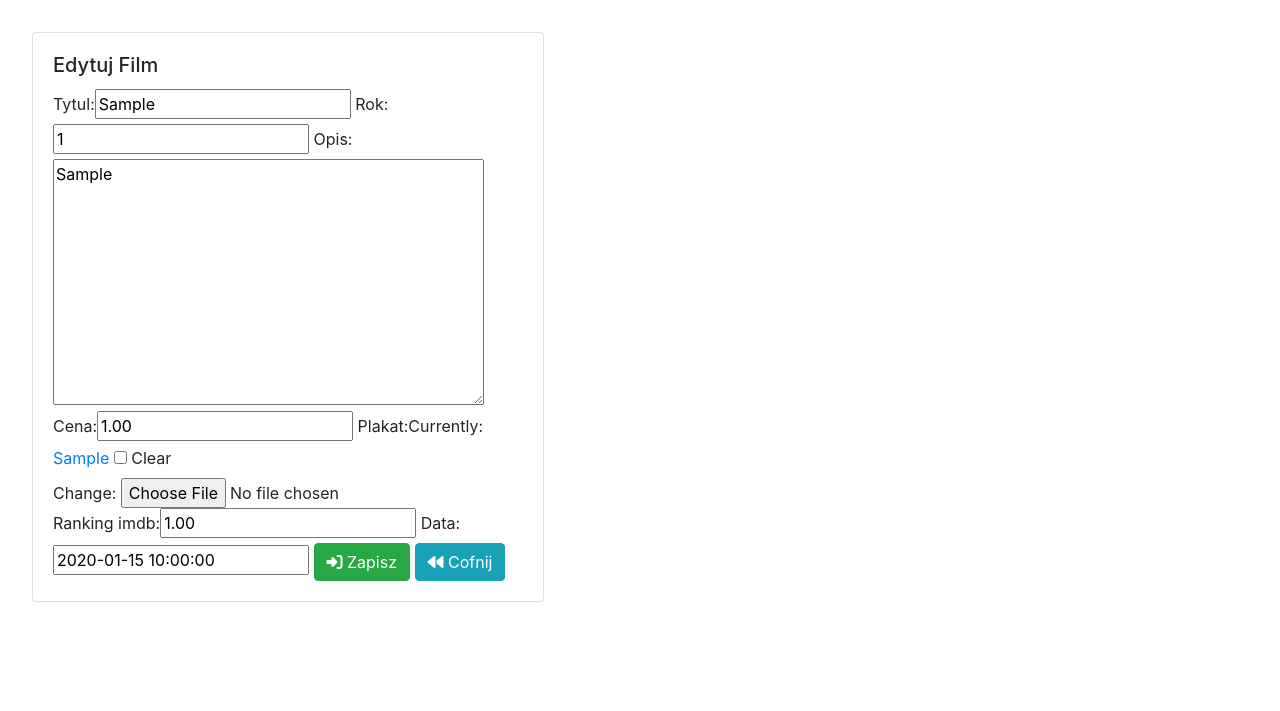
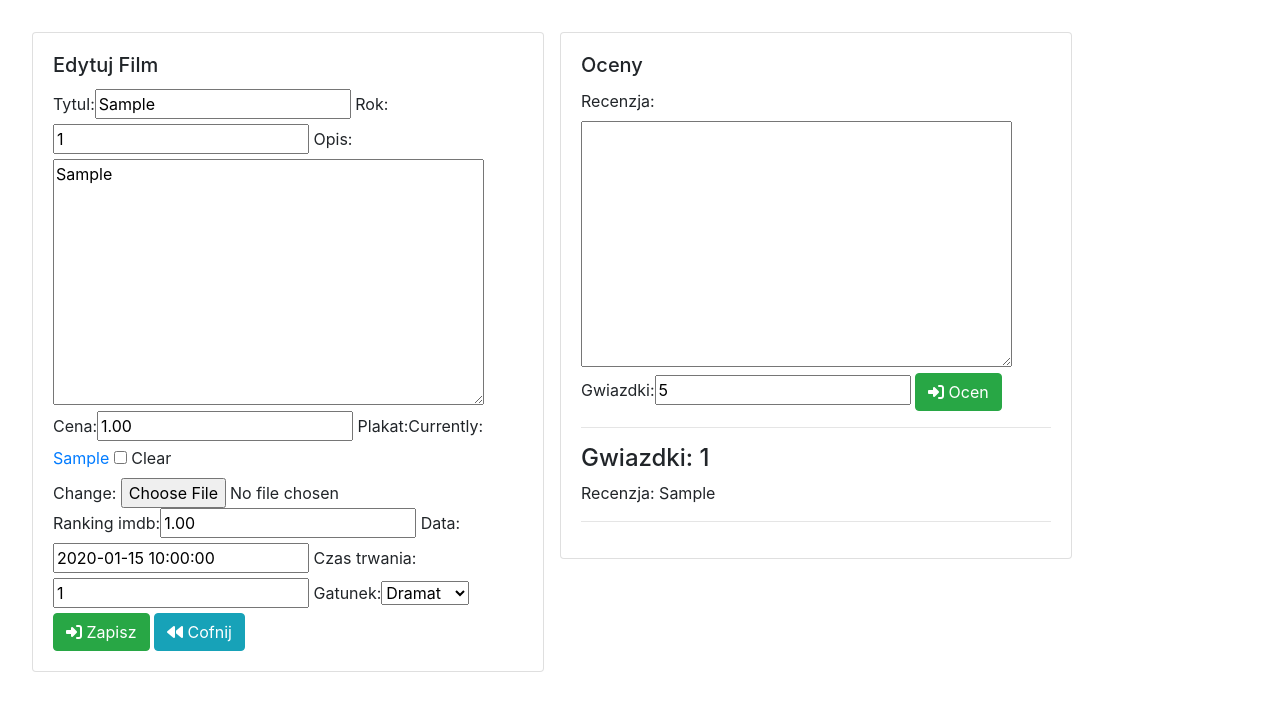
Before and after one commit to Rakiet/zadanie-django, a Django app: page /filmy/edytuj/1/ in a window 1280 px wide. Shown: the top 711 px of the page. Run offline with Django 3.2, Linux system fonts and the light colour scheme; a user stored in the database is signed in; tables that the repository leaves empty hold one stand-in row (values such as "Sample post"); some libraries are stand-ins or nearby versions.

Commit message:
dodanie dodatkowe_info oraz recenzji

```diff
--- a/kinoapp/forms.py
+++ b/kinoapp/forms.py
@@ -6,13 +6,13 @@ class KinoForm(ModelForm):
         model = Kino
         fields = ['tytul', 'rok', 'opis', 'cena', 'plakat', 'ranking_imdb', 'data']
 
-class DodatkoweInfo(ModelForm):
+class DodatkoweInfoForm(ModelForm):
     class Meta:
         model = DodatkoweInfo
         fields = ['czas_trwania', 'gatunek']
 
 
-class Ocena(ModelForm):
+class OcenaForm(ModelForm):
     class Meta:
         model = Ocena
         fields = ['recenzja', 'gwiazdki']
--- a/kinoapp/views.py
+++ b/kinoapp/views.py
@@ -1,7 +1,7 @@
 from django.shortcuts import render, get_object_or_404, redirect
-from django.http import HttpRequest
-from .models import Kino
-from .forms import KinoForm, DodatkoweInfo, Ocena
+from django.core.exceptions import ObjectDoesNotExist
+from .models import Kino, DodatkoweInfo, Ocena
+from .forms import KinoForm, DodatkoweInfoForm, OcenaForm
 from django.contrib.auth.decorators import login_required
 
 
@@ -13,26 +13,43 @@ def wszystkie_filmy(request):
 @login_required()
 def nowy_film(request):
     form_film = KinoForm(request.POST or None, request.FILES or None)
-    form_dodatkowy = DodatkoweInfo(request.POST or None)
-    form_ocena = Ocena(request.POST or None)
+    form_dodatkowe = DodatkoweInfoForm(request.POST or None)
 
-    if all((form_film.is_valid(), form_ocena.is_valid(), form_dodatkowy.is_valid())):
+    if all((form_film.is_valid(), form_dodatkowe.is_valid())):
         film = form_film.save(commit=False)
-        dodatkowe = form_dodatkowy.save()
+        dodatkowe = form_dodatkowe.save()
         film.dodatkowe = dodatkowe
         film.save()
         return redirect(wszystkie_filmy)
-    return render(request, 'film_form.html', {'form': form_film, 'form_dodatkowy': form_dodatkowy, 'form_ocena': form_ocena, 'nowy': True})
+    return render(request, 'film_form.html', {'form': form_film, 'form_dodatkowe': form_dodatkowe, 'nowy': True})
 
 @login_required()
 def edytuj_film(request, id):
     film = get_object_or_404(Kino, pk=id)
-    form = KinoForm(request.POST or None, request.FILES or None, instance=film)
+    oceny = Ocena.objects.filter(film=film)
 
-    if form.is_valid():
-        form.save()
+    try:
+        dodatkowe = DodatkoweInfo.objects.get(pk=film.id)
+    except DodatkoweInfo.DoesNotExist:
+        dodatkowe = None
+
+    form_film = KinoForm(request.POST or None, request.FILES or None, instance=film)
+    form_dodatkowe = DodatkoweInfoForm(request.POST or None, instance=dodatkowe)
+    form_ocena = OcenaForm(request.POST or None)
+
+    if request.method == 'POST':
+        if 'gwiazdki' in request.POST:
+            ocena = form_ocena.save(commit=False)
+            ocena.film = film
+            ocena.save()
+
+    if all((form_film.is_valid(), form_dodatkowe.is_valid())):
+        film = form_film.save(commit=False)
+        dodatkowe = form_dodatkowe.save()
+        film.dodatkowe = dodatkowe
+        film.save()
         return redirect(wszystkie_filmy)
-    return render(request, 'film_form.html', {'form': form, 'nowy': False})
+    return render(request, 'film_form.html', {'form': form_film, 'form_dodatkowe': form_dodatkowe, 'oceny': oceny, 'form_ocena': form_ocena, 'nowy': False,})
 
 @login_required()
 def usun_film(request, id):
--- a/templates/film_form.html
+++ b/templates/film_form.html
@@ -4,7 +4,7 @@
 
 {% block strona %}
 
-    <div class="card" style="width: 32rem;">
+    <div class="card" style="width: 32rem; float: left; margin-right: 1rem;">
         <div class="card-body">
             {% if nowy %}
                 <h5 class="card-title">Nowy Film</h5>
@@ -14,11 +14,34 @@
             <form method="post">
                 {% csrf_token %}
                 {{ form|bootstrap }}
-                {{ form_dodatkowy|bootstrap }}
+                {{ form_dodatkowe|bootstrap }}
 
                 <button type="submit" class="btn btn-success"><i class="fas fa-sign-in-alt"></i> Zapisz </button>
                 <a href="{% url 'wszystkie_filmy' %}" class="btn btn-info"> <i class="fas fa-backward"></i> Cofnij </a>
             </form>
         </div>
     </div>
+
+    <div class="card" style="width: 32rem; float: left; margin-right: 1rem;">
+        <div class="card-body">
+
+                <h5 class="card-title">Oceny</h5>
+            <form method="post">
+                {% csrf_token %}
+                {{ form_ocena|bootstrap }}
+
+                <button type="submit" class="btn btn-success"><i class="fas fa-sign-in-alt"></i> Ocen </button>
+
+            </form>
+            <hr>
+        {% for ocena in oceny %}
+            <h4>Gwiazdki: {{ocena.gwiazdki}}</h4>
+            <p>Recenzja: {{ocena.recenzja}}</p>
+            <hr>
+        {% endfor %}
+
+        </div>
+    </div>
+
+
 {% endblock %}
```
